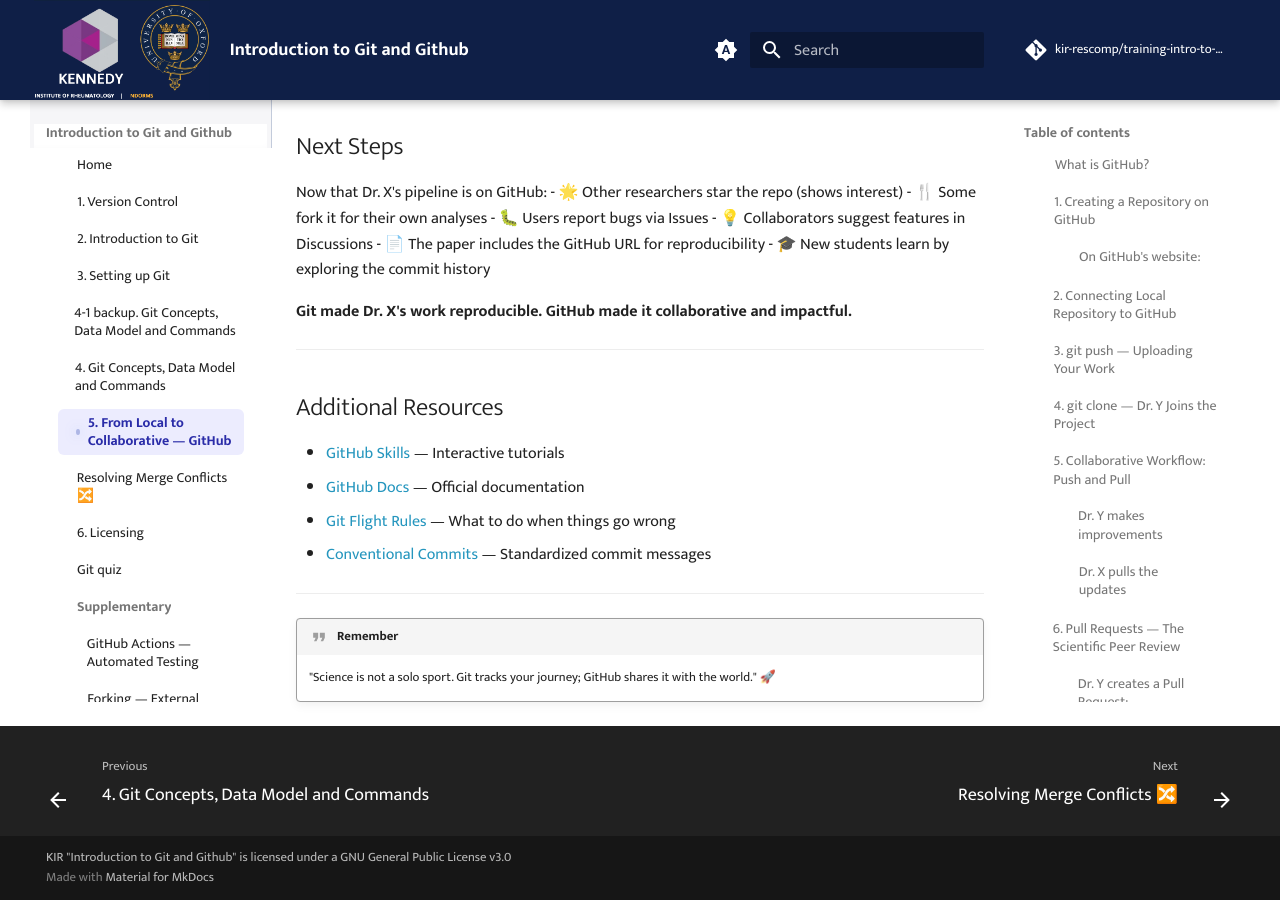
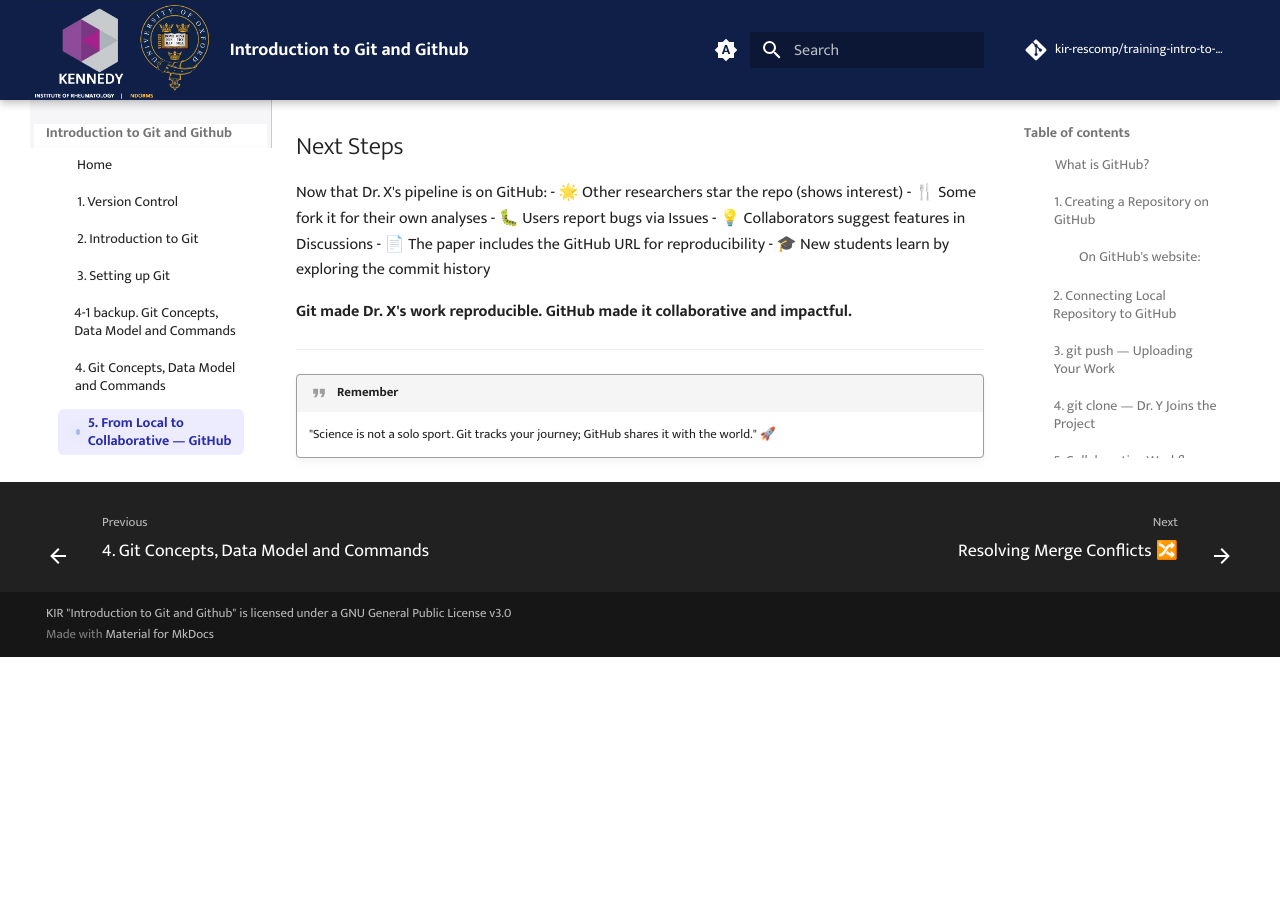
Before and after one commit to kir-rescomp/training-intro-to-git-github, an MkDocs documentation site: the page built from docs/5.from_git_to_github.md, in a window 1280 px wide and 900 px high, scrolled down 12901 px. Built offline with MkDocs 1.6.1 and Material for MkDocs 9.7.7, drawn with Linux system fonts in a browser that asks for light colours; comment, search, counter and statistics services are not loaded; after the commit the page ends 13558 px from its top, so only the background shows below that.

Commit message:
remove additional resources section from intro to Github episode as they are already included in the index page

```diff
--- a/docs/5.from_git_to_github.md
+++ b/docs/5.from_git_to_github.md
@@ -447,14 +447,5 @@
 
 ---
 
-## Additional Resources
-
-- [GitHub Skills](https://skills.github.com/) — Interactive tutorials
-- [GitHub Docs](https://docs.github.com/) — Official documentation
-- [Git Flight Rules](https://github.com/k88hudson/git-flight-rules) — What to do when things go wrong
-- [Conventional Commits](https://www.conventionalcommits.org/) — Standardized commit messages
-
----
-
 !!! quote "Remember"
     "Science is not a solo sport. Git tracks your journey; GitHub shares it with the world." 🚀
```
